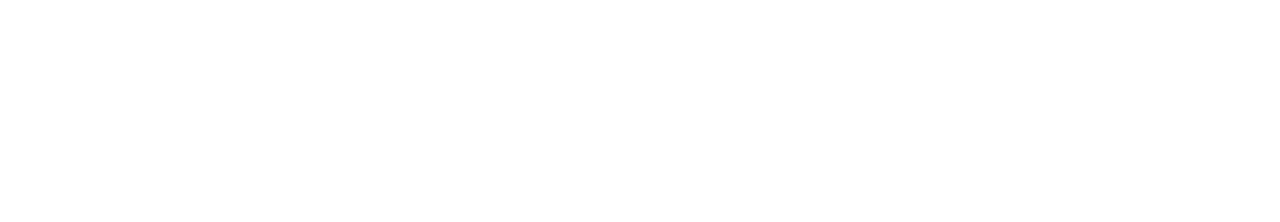
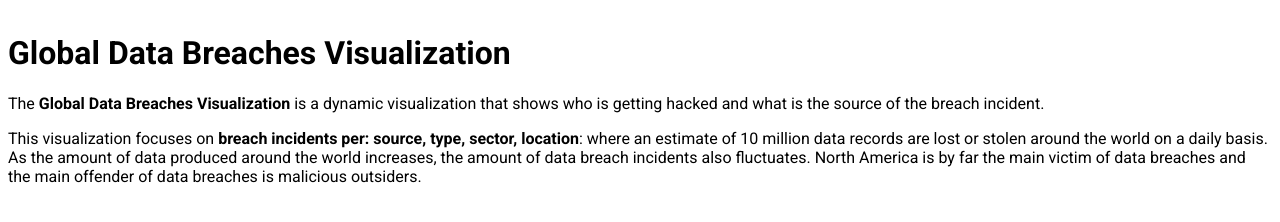
Before and after one commit to zhenjess/Breach, a website: page index.html in a window 1280 px wide. Drawn offline with Linux system fonts and the light colour scheme.

Commit message:
Add modal for description

```diff
--- a/index.html
+++ b/index.html
@@ -31,6 +31,31 @@
 </head>
 
 <body>
+    <div class="modal-bg">
+        <div class="modal">
+            <div class="modal-close__btn">
+                <i class="modal-close__btn-single fa fa-times"></i>
+            </div>
+            <h1 class="main_header">Global Data Breaches Visualization</h1>
+        </div>
 
+        <div class="body-text">
+            <p class="main__description">
+                The <strong>Global Data Breaches Visualization</strong> is a
+                dynamic visualization that shows who is getting hacked and what
+                is the source of the breach incident.
+            </p>
+            <p class="main__description">
+                This visualization focuses on <strong>breach incidents per: source, type, sector, location</strong>:
+                where an estimate of 10 million data records are lost or stolen around the world on a daily basis.
+                As the amount of data produced around the world increases, the amount of data breach incidents also fluctuates.
+                North America is by far the main victim of data breaches and the main offender of data breaches is malicious outsiders.
+            </p>
+            <p>
+
+            </p>
+        </div>
+
+    </div>
 </body>
 </html>
```
